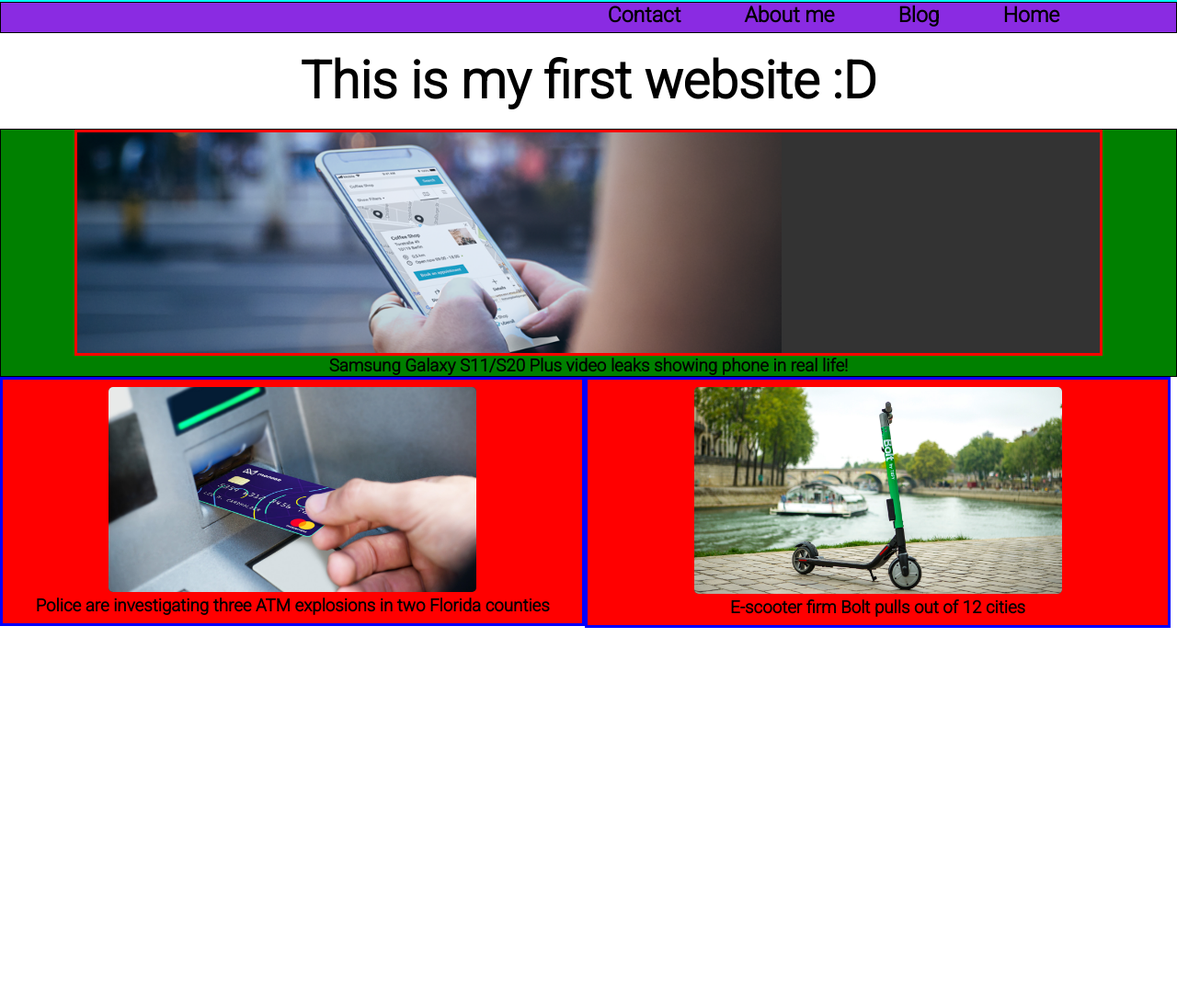
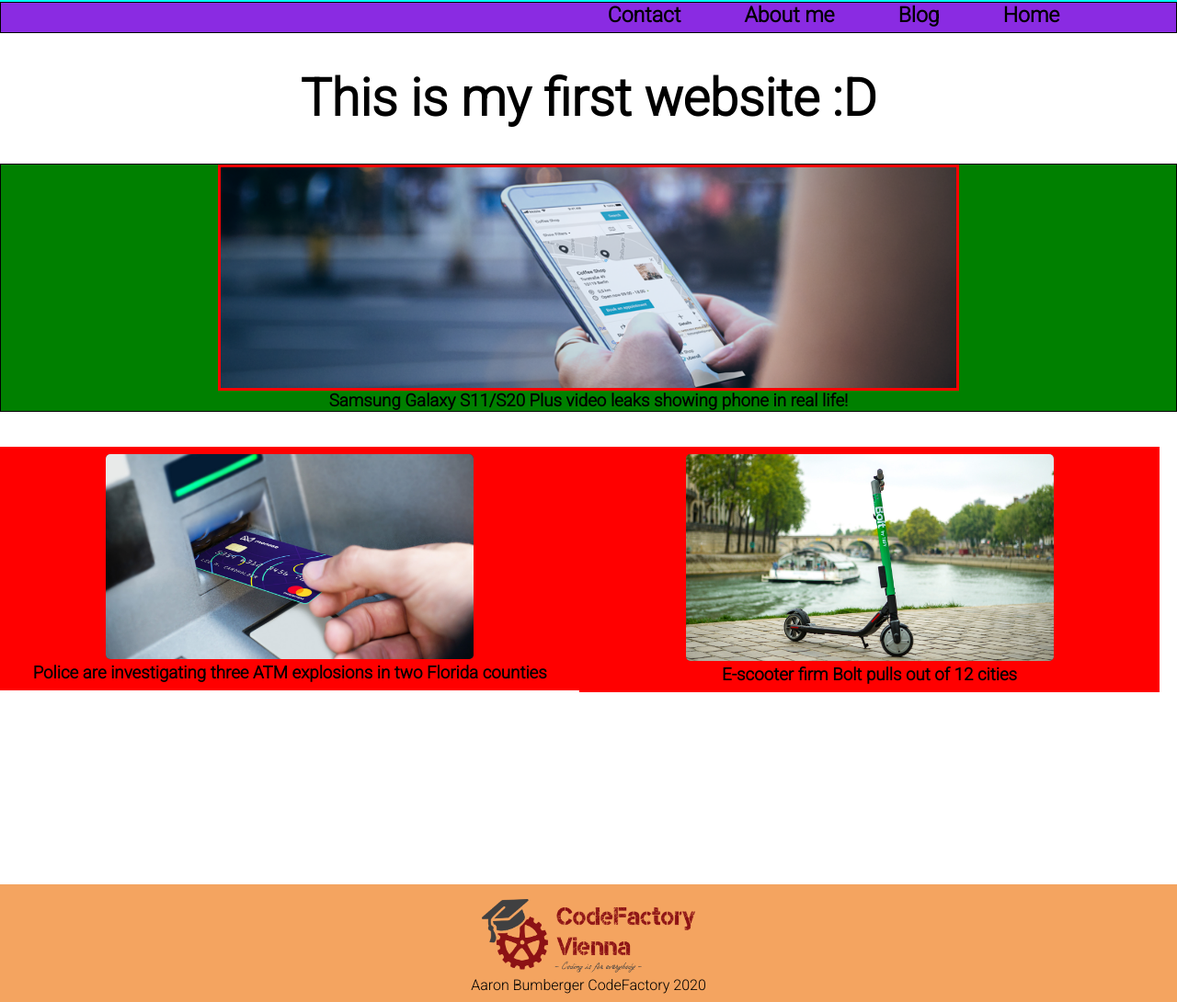
Before and after one commit to mackilroy007/CF-CR01-Bumberger, a plain HTML site: page index.html in a window 1280 px wide. Shown: the part 158-1248 px from the top of the page at 92% size. Before the commit the page ends 841 px from the top, so only its background shows below. Drawn offline with Linux system fonts and the light colour scheme.

Commit message:
all content included and functional within css and html

```diff
--- a/index.html
+++ b/index.html
@@ -24,16 +24,20 @@
     <main>
         <article>
             <br>
+            <br>
             <section class="article-header">
                 <h1>This is my first website :D</h1>
             </section>
             <br>
+            <br>
             <section class="feature">
-                <div class="feature-img">
-                    <img src="/img/Phone.png" alt="samsung" class="feature-img-clipped">
+                <div class="feature-img" style="align-self:center;">
+                    <img src="/img/Phone.png" alt="samsung" class="feature-img-clipped" >
                 </div>
                 <h3>Samsung Galaxy S11/S20 Plus video leaks showing phone in real life!</h3>
             </section>
+            <br>
+            <br>
             <div class="rows">
                 <div class="column">
                     <div class="column-img1">
@@ -42,18 +46,18 @@
                     <h3>Police are investigating three ATM explosions in two Florida counties</h3>
                 </div>
                 <div class="column">
-                    <div class="column-img2"><img src="/img/Taxify-Scooters.jpg" alt="Bolt E-scooter" class="column-img2-clipped">
+                    <div class="column-img2"><img src="/img/Taxify-Scooters.jpg" alt="Bolt E-scooter"
+                            class="column-img2-clipped">
                     </div>
                     <h3>E-scooter firm Bolt pulls out of 12 cities</h3>
                 </div>
             </div>
         </article>
     </main>
+    <br>
     <footer>
-        <div id="footer-img">
-            <p></p>
-        </div>
-
+        <div><img src="/img/logo.png" alt="CodeFactory logo" class="footer-img"></div>
+        <p>Aaron Bumberger CodeFactory 2020</p>
     </footer>
 </body>
 
--- a/style.css
+++ b/style.css
@@ -1,10 +1,15 @@
 * {/*this is our css reset*/
-    margin: 0;
+    margin: auto;
     padding: 0;
     text-align: center;
     font-family: 'Roboto', sans-serif;
     }
-header{
+body{                           /*defining body size for the perminent placement of the footer*/
+    position: relative;
+    min-height: 70em;
+    padding-bottom: 8rem;    /* Footer height */
+}
+header{                         /*header dimensions need to be defined so that we can display the image within it*/
     background-color: aqua;
     height: 10em;
     width: auto;
@@ -12,34 +17,34 @@ header{
 }
 .header-txt {
     position: absolute;
-    top: 3em;               /*fixed the position of the headers text left and 10% of the left border*/
+    top: 3em;                   /*fixed the position of the headers text left and 10% of the left border*/
     text-align: left;
     border: 1px solid black;
     margin-left: 10%;
     background-color: lightblue;
         }
-.header-img{
-    position: absolute; /*forcing the logo image to stay at the top right corner*/
+.header-img{                    /*the image will only display within the header*/
+    position: absolute;         /*forcing the logo image to stay at the top right corner*/
     height: auto;
-    width: 20em;    /*it will adapt with differnt page sizes*/
+    width: 20em;                /*it will adapt with differnt page sizes*/
     top: 1em;
     right: 5%;
 }
-nav > ul, li{ /*only to the ul an li within nav*/
-    list-style-type: none; /*removing the bulletpoints of the ul within the nav folder*/
-    display: inline;    /*changing the list into an inline function*/
+nav > ul, li{                   /*only to the ul an li within nav*/
+    list-style-type: none;      /*removing the bulletpoints of the ul within the nav folder*/
+    display: inline;            /*changing the list into an inline function*/
     float: right;
     padding-right: 3em;
-    font-size: 1.2em;   /*incresing the font size */
+    font-size: 1.2em;               /*incresing the font size */
     font-weight: bold;
 }
 nav{
-    border: 1px solid black;    /*displayed a box for the list content to be held in*/
+    border: 1px solid black;      /*displayed a box for the list content to be held in*/
     background-color: blueviolet;
     height: 2em;
     width: auto;
 }
-.article-header{    /*contains the large main text defining it's properties*/
+.article-header{                    /*contains the large main text defining it's properties*/
     text-align: center;
     font-size: 3em;
     font-weight: bold;
@@ -50,20 +55,18 @@ nav{
     overflow: hidden;
 
 }
-.feature-img{ /*image is clipped by its parent element and its excessive content hidden*/
+.feature-img{           /*image is clipped by its parent element and its excessive content hidden*/
     background-color: #333;
     position: relative;
     height: 15em;
-    width: auto;
-    margin-left: 5em;
-    margin-right: 5em;
+    width: 50em;
     overflow: hidden;   /*hide clipped content*/
     border: solid red;
 }
-.feature-img-clipped{ /*clipped image is reposisioned to the center by defining position relative*/
+.feature-img-clipped{   /*clipped image is reposisioned to the center by defining position relative*/
     position: relative;
-    scale: 80%; /*image has to be scaled down to able to see main content*/
-    top: -100%; /*the position center is not the desired final position. It needs to be manipulated*/
+    scale: 80%;         /*image has to be scaled down to able to see main content*/
+    top: -100%;         /*the position center is not the desired final position. It needs to be manipulated*/
     left: -20%;
 }
 .rows{
@@ -71,30 +74,41 @@ nav{
     width: 100%;
 }
 .column{
-    border: 0.2em solid blue;
-    float: left;    /*creating columns from left to right*/
+    float: left;        /*creating columns from left to right*/
     padding: 0.5em;
-    width: 48%;     /*as there are 2 columns we want to split the space evenly*/
-    height: auto;  /*defining the column size. it will change with differnt size*/
+    width: 48%;         /*as there are 2 columns we want to split the space evenly*/
+    height: auto;       /*defining the column size. it will change with differnt size*/
     background-color:red;
-
 }
-.column-img1{/*the first column image parts which is clipped away will be hidden*/
+.column-img1{           /*the first column image parts which is clipped away will be hidden*/
     overflow: hidden;
 
 }
-.column-img1-clipped{/*image settings*/
+.column-img1-clipped{   /*image 1 with clipped settings*/
     background-color: #333;
-    width: 25em;
+    width: 25em;        /*both image 1 and 2 within the columns have the same size*/
     height: auto;
     border-radius: 5px;
 }
-.column-img2{
+.column-img2{           /*the first column image parts which is clipped away will be hidden*/
     overflow: hidden;
 }
-.column-img2-clipped{/*image settings*/
+.column-img2-clipped{   /*image settings*/
     background-color: #333;
-    width: 25em;
+    width: 25em;        /*both image 1 and 2 within the columns have the same size*/
     height: auto;
     border-radius: 5px;
 }
+footer{
+    background-color: sandybrown;
+    position: absolute;
+    bottom: 0;
+    width: 100%;
+    height: 8rem;            /* Footer height */
+}
+.footer-img{
+    margin-top: 1em;
+    align-content: center;
+    height: 5em;
+    width: auto;
+}
```
